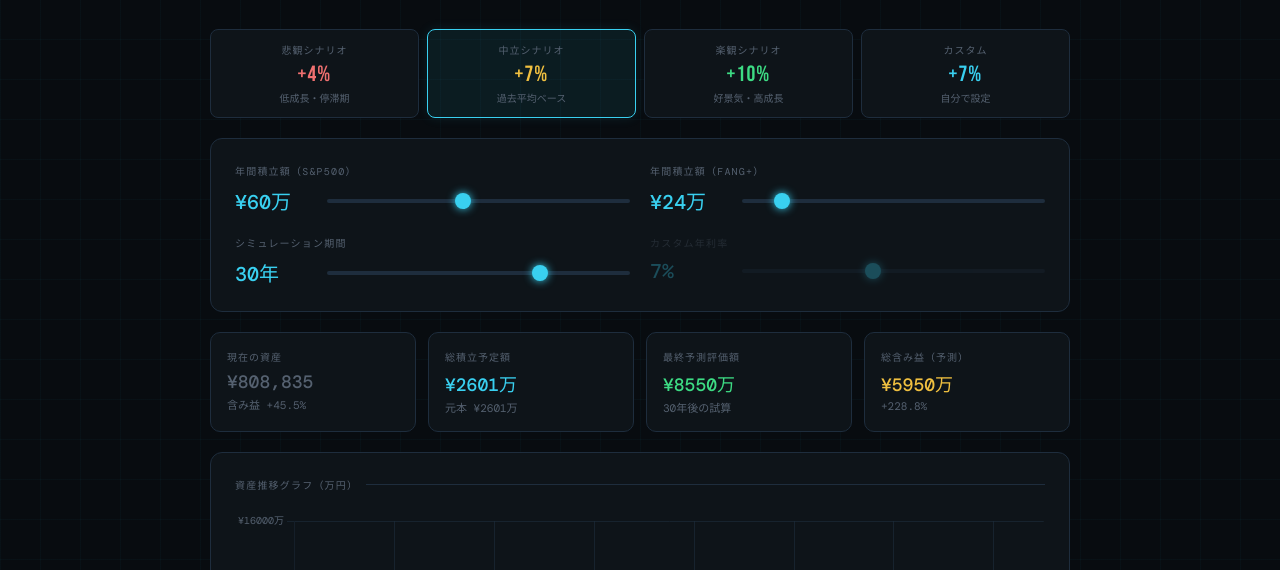
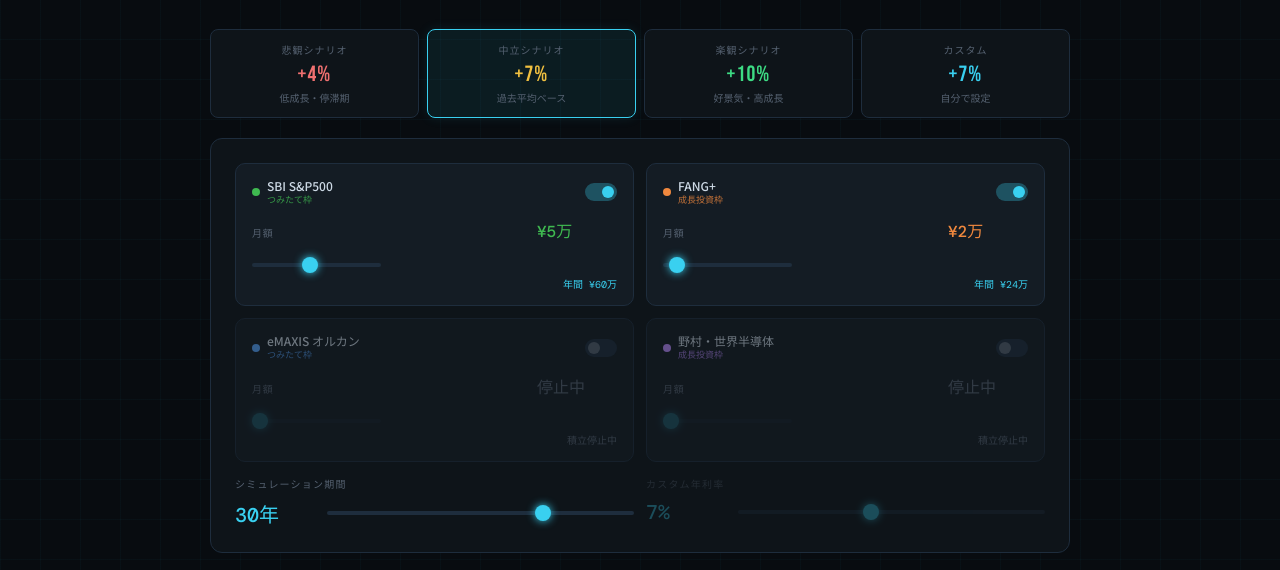
Before and after one commit to my-glitch14/Invest, a plain HTML site: page index.html in a window 1280 px wide. Shown: the part 161-731 px from the top of the page. Drawn offline with nearby package versions, Linux system fonts and the light colour scheme.

Commit message:
Add files via upload

```diff
--- a/index.html
+++ b/index.html
@@ -308,6 +308,70 @@ table.mile td:first-child {
 }
 .highlight-row td { background: rgba(57,208,240,0.04); }
 
+/* Fund ctrl cards */
+.fund-ctrl-card {
+  background: var(--surface2);
+  border: 1px solid var(--border);
+  border-radius: 10px;
+  padding: 14px 16px;
+  transition: border-color 0.2s;
+}
+.fund-ctrl-card.inactive { opacity: 0.5; }
+.fcc-header {
+  display: flex;
+  align-items: center;
+  gap: 7px;
+  margin-bottom: 12px;
+}
+.fcc-dot { width: 8px; height: 8px; border-radius: 50%; flex-shrink: 0; }
+.fcc-name {
+  flex: 1;
+  font-size: 12px;
+  font-weight: 500;
+  line-height: 1.3;
+}
+.fcc-badge {
+  font-size: 9px;
+  font-family: 'DM Mono', monospace;
+  display: block;
+  margin-top: 1px;
+  opacity: 0.8;
+}
+.fcc-row {
+  display: flex;
+  justify-content: space-between;
+  align-items: baseline;
+  margin-bottom: 6px;
+}
+.fcc-label {
+  font-size: 10px;
+  color: var(--muted);
+  font-family: 'DM Mono', monospace;
+  letter-spacing: 0.08em;
+}
+.fcc-hint {
+  font-size: 10px;
+  color: var(--accent);
+  font-family: 'DM Mono', monospace;
+  margin-top: 4px;
+  text-align: right;
+}
+
+/* Toggle switch */
+.fcc-toggle { position: relative; display: inline-block; width: 32px; height: 18px; flex-shrink: 0; }
+.fcc-toggle input { opacity: 0; width: 0; height: 0; }
+.tog-slider {
+  position: absolute; cursor: pointer; inset: 0;
+  background: var(--border); border-radius: 18px; transition: 0.2s;
+}
+.tog-slider::before {
+  content: ''; position: absolute;
+  width: 12px; height: 12px; left: 3px; bottom: 3px;
+  background: var(--muted); border-radius: 50%; transition: 0.2s;
+}
+.fcc-toggle input:checked + .tog-slider { background: rgba(57,208,240,0.3); }
+.fcc-toggle input:checked + .tog-slider::before { transform: translateX(14px); background: var(--accent); }
+
 @media (max-width: 600px) {
   .controls { grid-template-columns: 1fr; }
   .kpi-row { grid-template-columns: 1fr 1fr; }
@@ -351,37 +415,75 @@ table.mile td:first-child {
 </div>
 
 <!-- Controls -->
-<div class="controls">
-  <div class="ctrl-group">
-    <label>年間積立額（S&P500）</label>
-    <div class="ctrl-row">
-      <span class="ctrl-val" id="disp-sp">¥60万</span>
-      <input type="range" id="sl-sp" min="12" max="120" step="12" value="60"
-        oninput="update()">
+<div class="controls" style="grid-template-columns:1fr;gap:14px">
+  <div style="display:grid;grid-template-columns:1fr 1fr;gap:12px">
+    <div class="fund-ctrl-card" data-id="sp">
+      <div class="fcc-header">
+        <span class="fcc-dot" style="background:#3fb950"></span>
+        <span class="fcc-name">SBI S&amp;P500 <span class="fcc-badge" style="color:#3fb950">つみたて枠</span></span>
+        <label class="fcc-toggle"><input type="checkbox" id="chk-sp" checked onchange="update()"><span class="tog-slider"></span></label>
+      </div>
+      <div class="fcc-row">
+        <span class="fcc-label">月額</span>
+        <span class="ctrl-val" id="disp-sp" style="font-size:16px">¥5万</span>
+      </div>
+      <input type="range" id="sl-sp" min="1" max="10" step="1" value="5" oninput="update()">
+      <div class="fcc-hint" id="hint-sp">年間 ¥60万</div>
+    </div>
+    <div class="fund-ctrl-card" data-id="fang">
+      <div class="fcc-header">
+        <span class="fcc-dot" style="background:#f0883e"></span>
+        <span class="fcc-name">FANG+ <span class="fcc-badge" style="color:#f0883e">成長投資枠</span></span>
+        <label class="fcc-toggle"><input type="checkbox" id="chk-fang" checked onchange="update()"><span class="tog-slider"></span></label>
+      </div>
+      <div class="fcc-row">
+        <span class="fcc-label">月額</span>
+        <span class="ctrl-val" id="disp-fang" style="font-size:16px">¥2万</span>
+      </div>
+      <input type="range" id="sl-fang" min="1" max="20" step="1" value="2" oninput="update()">
+      <div class="fcc-hint" id="hint-fang">年間 ¥24万</div>
+    </div>
+    <div class="fund-ctrl-card" data-id="orcan">
+      <div class="fcc-header">
+        <span class="fcc-dot" style="background:#58a6ff"></span>
+        <span class="fcc-name">eMAXIS オルカン <span class="fcc-badge" style="color:#58a6ff">つみたて枠</span></span>
+        <label class="fcc-toggle"><input type="checkbox" id="chk-orcan" onchange="update()"><span class="tog-slider"></span></label>
+      </div>
+      <div class="fcc-row">
+        <span class="fcc-label">月額</span>
+        <span class="ctrl-val" id="disp-orcan" style="font-size:16px;color:var(--muted)">停止中</span>
+      </div>
+      <input type="range" id="sl-orcan" min="1" max="10" step="1" value="1" oninput="update()" disabled style="opacity:0.3">
+      <div class="fcc-hint" id="hint-orcan" style="color:var(--muted)">積立停止中</div>
+    </div>
+    <div class="fund-ctrl-card" data-id="semi">
+      <div class="fcc-header">
+        <span class="fcc-dot" style="background:#bc8cff"></span>
+        <span class="fcc-name">野村・世界半導体 <span class="fcc-badge" style="color:#bc8cff">成長投資枠</span></span>
+        <label class="fcc-toggle"><input type="checkbox" id="chk-semi" onchange="update()"><span class="tog-slider"></span></label>
+      </div>
+      <div class="fcc-row">
+        <span class="fcc-label">月額</span>
+        <span class="ctrl-val" id="disp-semi" style="font-size:16px;color:var(--muted)">停止中</span>
+      </div>
+      <input type="range" id="sl-semi" min="1" max="20" step="1" value="1" oninput="update()" disabled style="opacity:0.3">
+      <div class="fcc-hint" id="hint-semi" style="color:var(--muted)">積立停止中</div>
     </div>
   </div>
-  <div class="ctrl-group">
-    <label>年間積立額（FANG+）</label>
-    <div class="ctrl-row">
-      <span class="ctrl-val" id="disp-fang">¥24万</span>
-      <input type="range" id="sl-fang" min="12" max="120" step="12" value="24"
-        oninput="update()">
-    </div>
-  </div>
+  <div style="display:grid;grid-template-columns:1fr 1fr;gap:12px">
     <div class="ctrl-group">
       <label>シミュレーション期間</label>
       <div class="ctrl-row">
         <span class="ctrl-val" id="disp-yr">30年</span>
-      <input type="range" id="sl-yr" min="5" max="40" step="5" value="30"
-        oninput="update()">
+        <input type="range" id="sl-yr" min="5" max="40" step="5" value="30" oninput="update()">
       </div>
     </div>
     <div class="ctrl-group" id="custom-ctrl" style="opacity:0.3;pointer-events:none">
       <label>カスタム年利率</label>
       <div class="ctrl-row">
         <span class="ctrl-val" id="disp-custom">7%</span>
-      <input type="range" id="sl-custom" min="1" max="15" step="0.5" value="7"
-        oninput="update()">
+        <input type="range" id="sl-custom" min="1" max="15" step="0.5" value="7" oninput="update()">
+      </div>
     </div>
   </div>
 </div>
@@ -413,7 +515,7 @@ table.mile td:first-child {
 <!-- Chart -->
 <div class="chart-wrap">
   <div class="chart-title">資産推移グラフ（万円）</div>
-  <canvas id="myChart" height="260"></canvas>
+  <canvas id="myChart" height="160"></canvas>
   <div class="chart-legend">
     <div class="legend-item"><span class="legend-dot" style="background:#39d0f0"></span>評価額（中立）</div>
     <div class="legend-item"><span class="legend-dot" style="background:#3ddc84"></span>評価額（楽観）</div>
@@ -626,14 +728,46 @@ function buildMilestones(years, annualContrib) {
 
 // ---- Main update ----
 function update() {
-  const sp = parseInt(document.getElementById('sl-sp').value) * 10000;
-  const fang = parseInt(document.getElementById('sl-fang').value) * 10000;
   const years = parseInt(document.getElementById('sl-yr').value);
-  const annualContrib = sp + fang;
   const customRate = parseFloat(document.getElementById('sl-custom').value);
 
-  document.getElementById('disp-sp').textContent = '¥' + (sp/10000) + '万';
-  document.getElementById('disp-fang').textContent = '¥' + (fang/10000) + '万';
+  // Per-fund monthly amounts (万円)
+  const funds = [
+    { id: 'sp',    chk: 'chk-sp',    sl: 'sl-sp',    disp: 'disp-sp',    hint: 'hint-sp',    color: '#3fb950', max: 10 },
+    { id: 'fang',  chk: 'chk-fang',  sl: 'sl-fang',  disp: 'disp-fang',  hint: 'hint-fang',  color: '#f0883e', max: 20 },
+    { id: 'orcan', chk: 'chk-orcan', sl: 'sl-orcan', disp: 'disp-orcan', hint: 'hint-orcan', color: '#58a6ff', max: 10 },
+    { id: 'semi',  chk: 'chk-semi',  sl: 'sl-semi',  disp: 'disp-semi',  hint: 'hint-semi',  color: '#bc8cff', max: 20 },
+  ];
+
+  let annualContrib = 0;
+  funds.forEach(f => {
+    const chk = document.getElementById(f.chk);
+    const sl  = document.getElementById(f.sl);
+    const dispEl = document.getElementById(f.disp);
+    const hintEl = document.getElementById(f.hint);
+    const card = sl.closest('.fund-ctrl-card');
+    const active = chk.checked;
+
+    sl.disabled = !active;
+    sl.style.opacity = active ? '1' : '0.3';
+    card.classList.toggle('inactive', !active);
+
+    if (active) {
+      const monthly = parseInt(sl.value);
+      const annual = monthly * 12;
+      annualContrib += annual * 10000;
+      dispEl.textContent = '¥' + monthly + '万';
+      dispEl.style.color = f.color;
+      hintEl.textContent = '年間 ¥' + annual + '万';
+      hintEl.style.color = 'var(--accent)';
+    } else {
+      dispEl.textContent = '停止中';
+      dispEl.style.color = 'var(--muted)';
+      hintEl.textContent = '積立停止中';
+      hintEl.style.color = 'var(--muted)';
+    }
+  });
+
   document.getElementById('disp-yr').textContent = years + '年';
   document.getElementById('disp-custom').textContent = customRate + '%';
   document.getElementById('custom-rate-display').textContent = '+' + customRate + '%';
```
Lines whose indentation alone changed are shown as unchanged.
